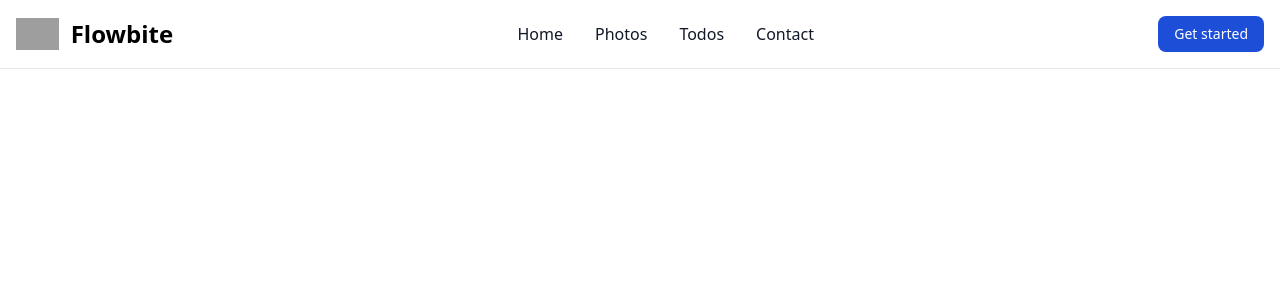
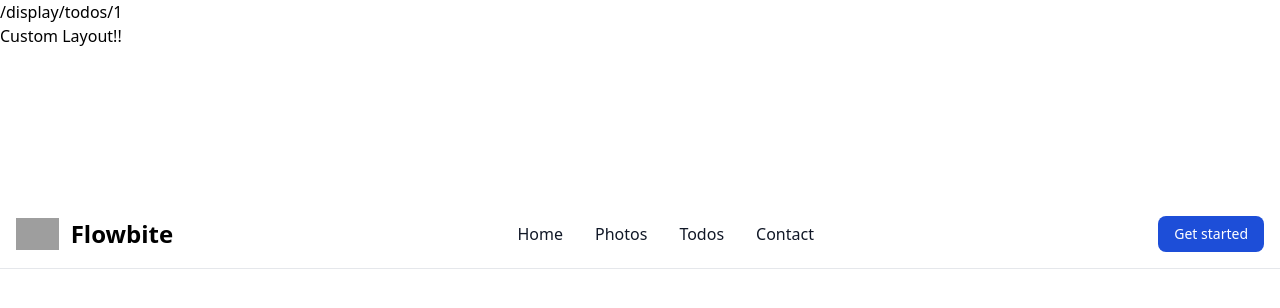
Before and after one commit to A-linea/nuxt3_fundamentals, a Nuxt app: page /display/todos/1 in a window 1280 px wide. Shown: the top 308 px of the page. Built offline with nearby package versions, Linux system fonts and the light colour scheme; grey boxes are pictures that could not be loaded.

Commit message:
Routing dynamic routes,layouts, and pageMeta expamles

```diff
--- a/app.vue
+++ b/app.vue
@@ -1,10 +1,9 @@
 <template>
-<TheNavbar />
-  <div class="mt-[70px]"></div>
-<NuxtPage/>
+  <NuxtLayout>
+    <NuxtPage/>
+  </NuxtLayout>
 </template>
 <script setup>
 import TheNavbar from "~/components/UI/TheNavbar.vue";
 
-
 </script>
--- a/components/TodoViewer.vue
+++ b/components/TodoViewer.vue
@@ -14,7 +14,7 @@
     <template v-slot:items>
       <li v-for="item in todoList">
         <input class="inline-block mr-[30px]" type="checkbox" :checked="item.completed">
-        <span>{{item.title}}</span>
+        <NuxtLink :to="route.path + '/' + item.id">{{item.title}}</NuxtLink>
       </li>
     </template>
   </GenericComponent>
@@ -30,8 +30,8 @@ defineProps({
     default: 'Todo Viewer'
   },
 })
-
-
+const route = useRoute();
+console.log(route)
 const todoList = ref([]);
 const numbersOfTodos = computed(() => todoList.value.length)
 const finishedTodos = computed(() => todoList.value.filter(todo => todo.completed).length)
--- /dev/null
+++ b/layouts/custom.vue
@@ -0,0 +1,14 @@
+<script setup>
+
+import TheNavbar from "~/components/UI/TheNavbar.vue";
+</script>
+
+<template>
+  <the-navbar class="top-1/4" />
+ <slot></slot>
+  <h1>Custom Layout!!</h1>
+</template>
+
+<style scoped>
+
+</style>
--- /dev/null
+++ b/layouts/default.vue
@@ -0,0 +1,15 @@
+<script setup>
+
+import TheNavbar from "~/components/UI/TheNavbar.vue";
+</script>
+
+<template>
+  <TheNavbar />
+  <div class="mt-[70px]"></div>
+  <slot></slot>
+  <h1>Default Layout!!</h1>
+</template>
+
+<style scoped>
+
+</style>
--- a/pages/display/photos.vue
+++ b/pages/display/photos.vue
@@ -5,6 +5,7 @@ import TodoViewer from "~/components/TodoViewer.vue";
 </script>
 
 <template>
+  <Title>Photos</Title>
   <div class="container pt-4 mx-auto">
     <div class="flex flex-row justify-between">
       <PhotoGallery title="Photo Gallery List" />
--- /dev/null
+++ b/pages/display/todos/[id].vue
@@ -0,0 +1,19 @@
+
+<script setup>
+
+const route = useRoute();
+definePageMeta({
+  layout: 'custom'
+});
+
+</script>
+
+<template>
+  <div>
+     {{route.path}}
+  </div>
+</template>
+
+<style scoped>
+
+</style>
--- a/pages/display/todos.vue
+++ b/pages/display/todos/index.vue
@@ -1,9 +1,9 @@
 <script setup >
-import PhotoGallery from "~/components/PhotoGallery.vue";
 import TodoViewer from "~/components/TodoViewer.vue";
 </script>
 
 <template>
+  <Title>Todos</Title>
   <div class="container pt-4 mx-auto">
     <div class="flex flex-row justify-between">
       <TodoViewer title="Todo List">
```
